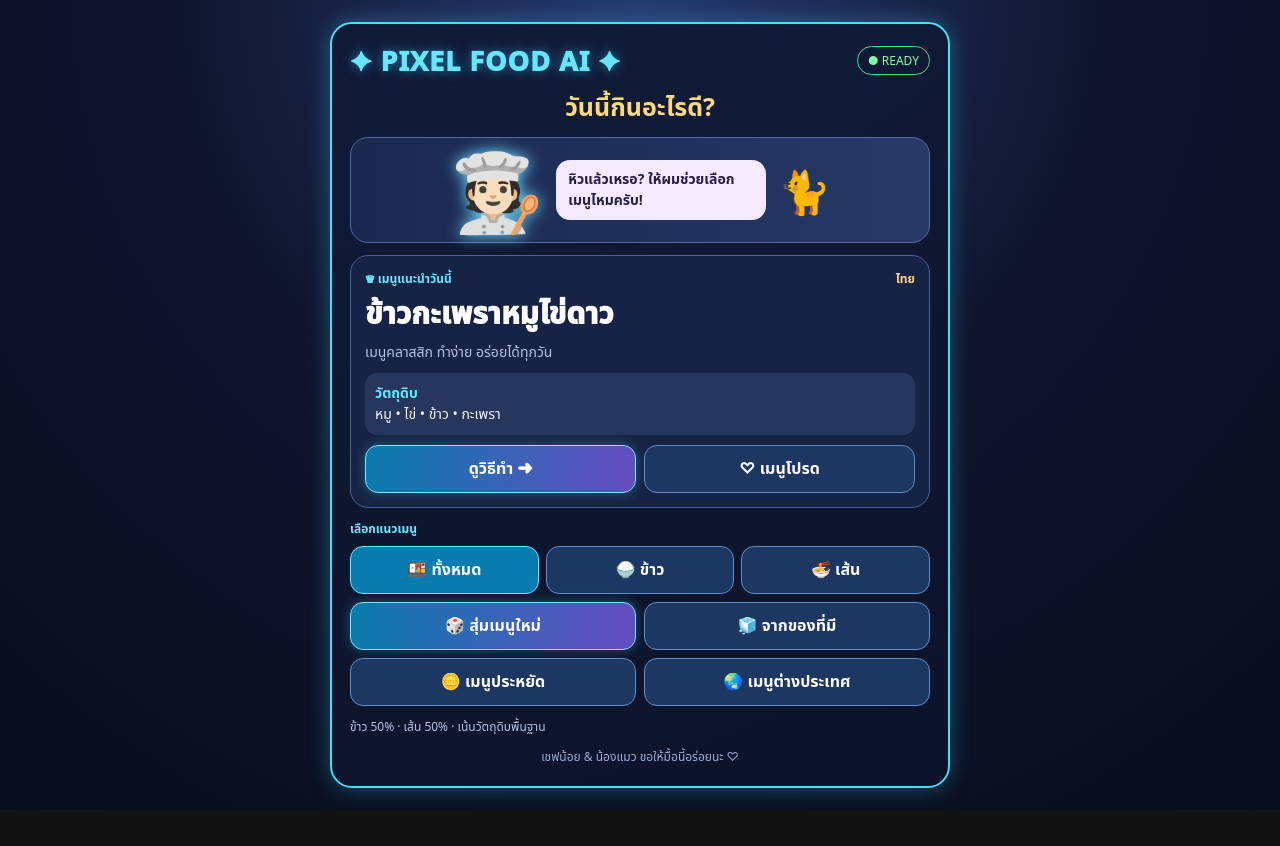
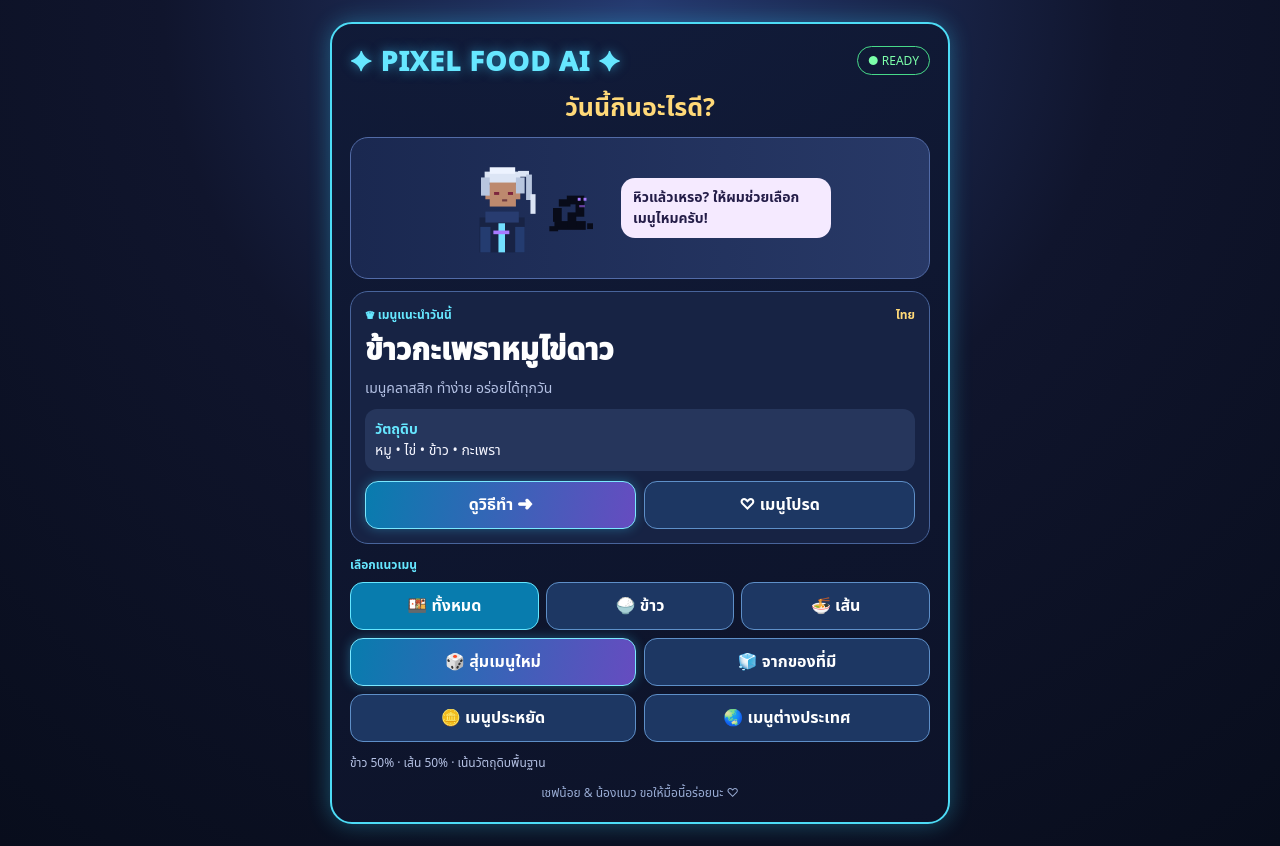
Before and after one commit to 661100025-rgb/pixel-food-ai, a plain HTML site: page index.html in a window 1280 px wide. Before the commit the page ends 810 px from the top, so only its background shows below. Drawn offline with Linux system fonts and the light colour scheme.

Commit message:
Update index.html

```diff
--- a/index.html
+++ b/index.html
@@ -1,4 +1,4 @@
-<!doctype html>
+<!docty pe html>
 <html lang="th">
 <head>
 <meta charset="utf-8">
@@ -30,7 +30,47 @@ footer{text-align:center;color:#9aadd5;font-size:12px;margin:12px 0 2px}
 <main class="app">
 <header><div class="brand">✦ PIXEL FOOD AI ✦</div><div class="online">● READY</div></header>
 <div class="sub">วันนี้กินอะไรดี?</div>
-<section class="mascot"><div class="boy" aria-label="เชฟน้อย">🧑🏻‍🍳</div><div class="speech" id="speech">หิวแล้วเหรอ? ให้ผมช่วยเลือกเมนูไหมครับ!</div><div class="cat">🐈</div></section>
+<section class="mascot"
+<section class="mascot">
+<svg viewBox="0 0 220 140" style="width:160px;height:112px;image-rendering:pixelated;flex:none" role="img" aria-label="ซิลทิสและงูดำ">
+  <!-- เสื้อคลุม -->
+  <rect x="42" y="83" width="62" height="48" fill="#182344"/>
+  <rect x="50" y="75" width="46" height="15" fill="#283c70"/>
+  <rect x="43" y="96" width="14" height="35" fill="#243c70"/>
+  <rect x="91" y="96" width="13" height="35" fill="#243c70"/>
+  <rect x="68" y="91" width="9" height="40" fill="#72dfff"/>
+  <rect x="61" y="101" width="22" height="5" fill="#a77aff"/>
+  <!-- ใบหน้า -->
+  <rect x="56" y="30" width="36" height="38" fill="#bd896e"/>
+  <rect x="50" y="38" width="7" height="20" fill="#bd896e"/>
+  <rect x="91" y="38" width="7" height="20" fill="#bd896e"/>
+  <rect x="62" y="48" width="7" height="4" fill="#7d253e"/>
+  <rect x="81" y="48" width="7" height="4" fill="#7d253e"/>
+  <rect x="73" y="58" width="7" height="3" fill="#713d42"/>
+  <!-- ผมสีเงิน -->
+  <rect x="49" y="20" width="49" height="15" fill="#dce5f5"/>
+  <rect x="44" y="28" width="12" height="25" fill="#b8c6df"/>
+  <rect x="92" y="28" width="12" height="22" fill="#b8c6df"/>
+  <rect x="56" y="14" width="35" height="9" fill="#edf3ff"/>
+  <rect x="95" y="19" width="15" height="8" fill="#dce5f5"/>
+  <rect x="106" y="24" width="8" height="35" fill="#b8c6df"/>
+  <rect x="112" y="51" width="7" height="27" fill="#dce5f5"/>
+  <!-- งูดำ -->
+  <rect x="145" y="88" width="43" height="12" fill="#080b19"/>
+  <rect x="163" y="76" width="12" height="20" fill="#080b19"/>
+  <rect x="174" y="62" width="12" height="20" fill="#080b19"/>
+  <rect x="162" y="53" width="24" height="12" fill="#080b19"/>
+  <rect x="151" y="58" width="16" height="10" fill="#080b19"/>
+  <rect x="143" y="70" width="12" height="19" fill="#080b19"/>
+  <rect x="177" y="56" width="4" height="4" fill="#a77aff"/>
+  <rect x="185" y="56" width="4" height="4" fill="#a77aff"/>
+  <rect x="179" y="66" width="8" height="3" fill="#633e9c"/>
+  <rect x="138" y="95" width="12" height="7" fill="#080b19"/>
+  <rect x="190" y="91" width="8" height="8" fill="#080b19"/>
+</svg>
+<div class="speech" id="speech">ยินดีต้อนรับครับ วันนี้อยากให้ผมแนะนำเมนูอะไรดี?</div>
+</section>
+
 <section class="card">
 <div class="kicker">♛ เมนูแนะนำวันนี้ <span id="origin" style="float:right;color:var(--gold)">อาหารไทย</span></div>
 <div class="dish" id="dish">ข้าวกะเพราหมูไข่ดาว</div>
```
